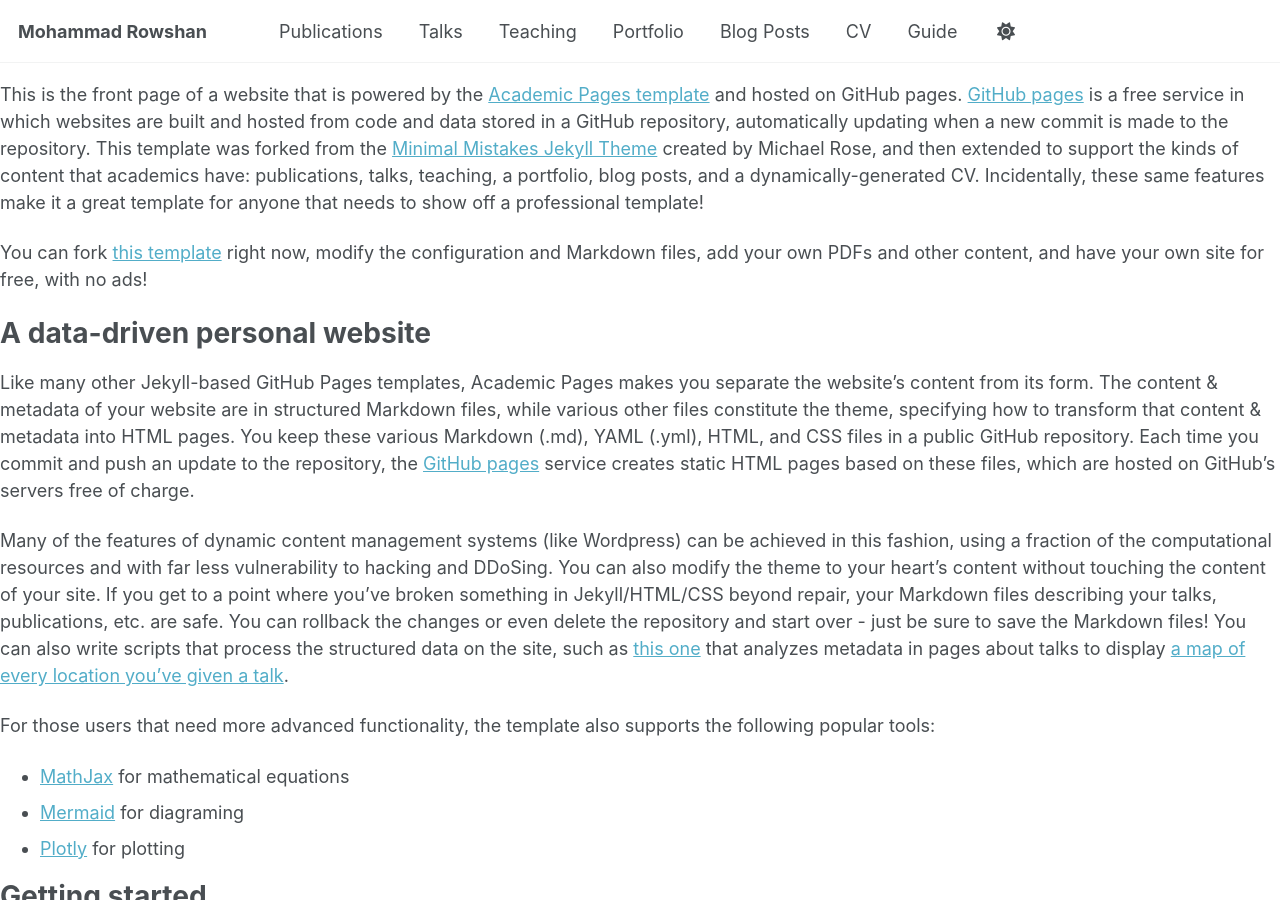
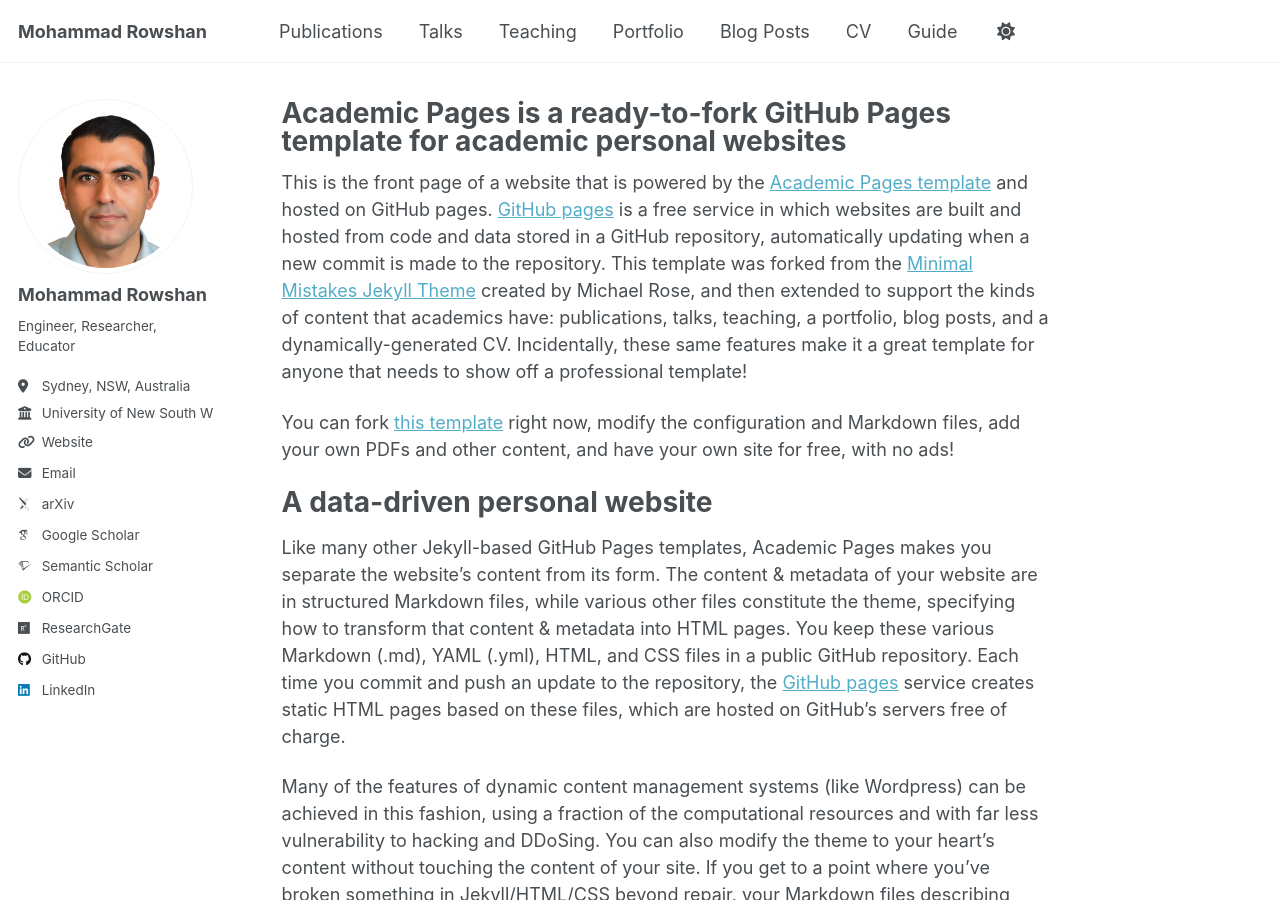
Before and after one commit to mohammad-rowshan/mohammad-rowshan.github.io, a Jekyll site: the page built from _pages/about.md, in a window 1280 px wide and 900 px high. Built offline with Jekyll 4.4.1, drawn with Linux system fonts in a browser that asks for light colours; some web fonts are replaced; our own code applies the rules of GitHub Pages for plain Markdown files; a script that is not in the unit is left out; part of the change alters nothing that is shown.

Commit message:
Update _config.yml

```diff
--- a/_config.yml
+++ b/_config.yml
@@ -224,12 +224,12 @@ collections:
   publications:
     output: true
     permalink: /:collection/:path/
-#  portfolio:
-#    output: true
-#    permalink: /:collection/:path/
-#  talks:
-#    output: true
-#    permalink: /:collection/:path/
+  portfolio:
+    output: true
+    permalink: /:collection/:path/
+  talks:
+    output: true
+    permalink: /:collection/:path/
 
 
 # These settings control how pages and collections are included in the site
@@ -246,12 +246,12 @@ defaults:
       share: true
       related: true
   # _pages
-#  - scope:
-#      path: ""
-#      type: pages
-#    values:
-#      layout: single
-#      author_profile: true
+  - scope:
+      path: ""
+      type: pages
+    values:
+      layout: single
+      author_profile: true
   # _teaching
   - scope:
       path: ""
@@ -271,22 +271,22 @@ defaults:
       share: true
       comments: true
   # _portfolio
-#  - scope:
-#      path: ""
-#      type: portfolio
-#    values:
-#      layout: single
-#      author_profile: true
-#      share: true
-#      comment: true
+  - scope:
+      path: ""
+      type: portfolio
+    values:
+      layout: single
+      author_profile: true
+      share: true
+      comment: true
   # _talks
-#  - scope:
-#      path: ""
-#      type: talks
-#    values:
-#      layout: talk
-#      author_profile: true
-#      share: true
+  - scope:
+      path: ""
+      type: talks
+    values:
+      layout: talk
+      author_profile: true
+      share: true
 
 
 # Sass/SCSS
```
